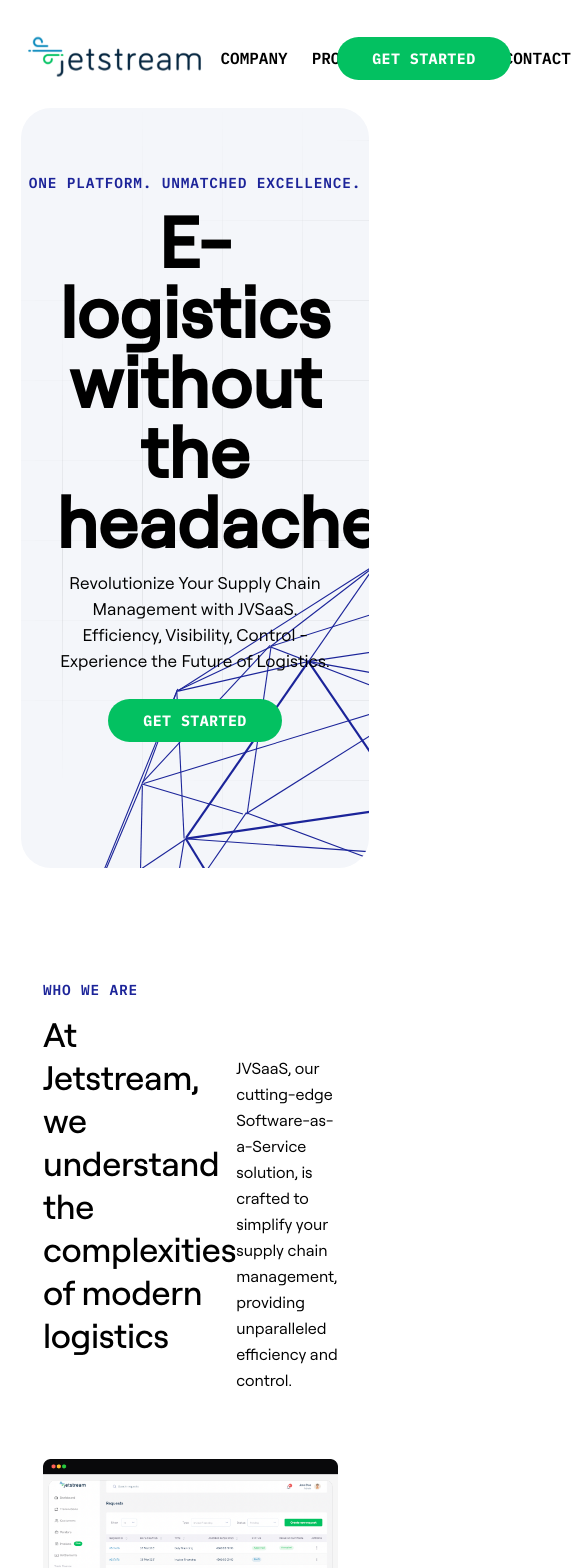
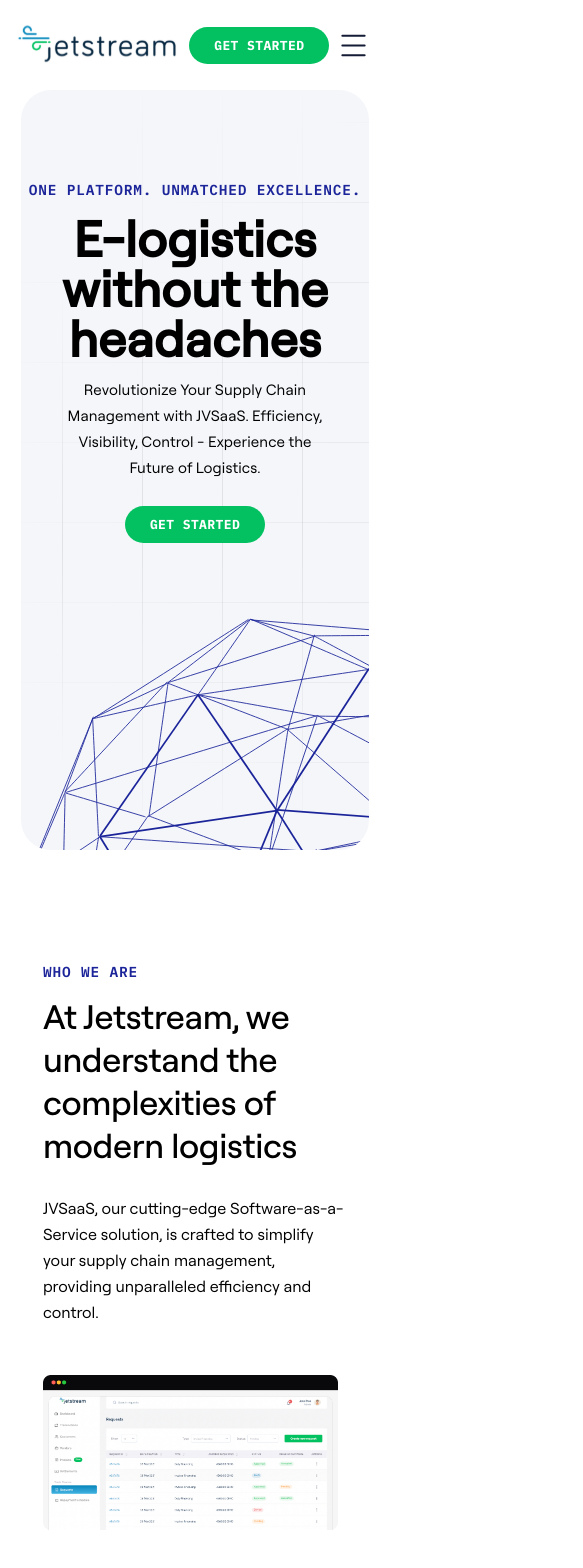
Before and after one commit to emeraldkwekowe/jetstream-landing-new, a React (Create React App) app: page / in a window 390 px wide. Shown: the top 1568 px of the page, 583 px wide, since content can reach past the window. Built offline with nearby package versions, Linux system fonts and the light colour scheme.

Commit message:
Add minimal keyframes to ensure solid responsiveness

```diff
--- a/src/helpers/theme/theme.tsx
+++ b/src/helpers/theme/theme.tsx
@@ -4,5 +4,9 @@
 const theme = {
   pallete,
   typography,
+  responsive: {
+    tablet: "950px",
+    mobile: "550px",
+  },
 };
 export default theme;
--- a/src/pages/Landing/components/Header/Header.tsx
+++ b/src/pages/Landing/components/Header/Header.tsx
@@ -1,6 +1,7 @@
 import { memo } from "react";
 import { HeaderContainer, LogoContainer, Nav } from "./styles";
 import { ReactComponent as Logo } from "../../../../Assets/jetstream.svg";
+import { ReactComponent as MoreIcon } from "../../../../Assets/more_icon.svg";
 import Link from "../Link/Link";
 
 function Header() {
@@ -23,8 +24,12 @@
           Contact
         </Link>
       </Nav>
-      <Link href="hfhfhf" type="flat">
+      {/*TODO: Remove useless links*/}
+      <Link href="hfhfhf" className="flat">
         Get started
+      </Link>
+      <Link href="#!" className="more">
+        <MoreIcon height="25" width="25" style={{ marginTop: 5 }} />
       </Link>
     </HeaderContainer>
   );
--- a/src/pages/Landing/components/Header/styles.js
+++ b/src/pages/Landing/components/Header/styles.js
@@ -1,5 +1,6 @@
 import styled from "styled-components";
 import { slideInUp } from "../../../../helpers/animations";
+import theme from "../../../../helpers/theme/theme";
 
 export const HeaderContainer = styled.header`
   height: 90px;
@@ -12,6 +13,21 @@
     animation-delay: 0.3s;
     animation-name: ${slideInUp};
   }
+  .more {
+    display: none;
+  }
+  @media (max-width: ${theme.responsive.tablet}) {
+    padding: 0px 3% 0px;
+    nav {
+      display: none;
+    }
+    .more {
+      display: block;
+    }
+    .flat {
+      margin-left: auto;
+    }
+  }
 `;
 
 export const LogoContainer = styled.a`
@@ -20,6 +36,11 @@
   animation-name: ${slideInUp};
   svg {
     width: 187px;
+  }
+  @media (max-width: ${theme.responsive.tablet}) {
+    svg {
+      width: 170px;
+    }
   }
 `;
 
--- a/src/pages/Landing/components/Hero/Hero.tsx
+++ b/src/pages/Landing/components/Hero/Hero.tsx
@@ -47,8 +47,8 @@
         <H3>{}One platform. Unmatched excellence.</H3>
         <H1>E-logistics without the headaches</H1>
         <P>
-          Revolutionize Your Supply Chain Management with JVSaaS. <br />
-          Efficiency, Visibility, Control - Experience the Future of Logistics.
+          Revolutionize Your Supply Chain Management with JVSaaS. Efficiency,
+          Visibility, Control - Experience the Future of Logistics.
         </P>
         <Link href="here" type="flat">
           Get Started
--- a/src/pages/Landing/components/Hero/styles.js
+++ b/src/pages/Landing/components/Hero/styles.js
@@ -42,7 +42,20 @@
     animation-name: ${slideInUp};
     animation-delay: 0.7s;
   }
+  @media (max-width: ${theme.responsive.tablet}) {
+    h1 {
+      font-size: 50px;
+      line-height: 50px;
+    }
+    h3 {
+      margin-top: 90px;
+    }
+    p {
+      font-size: 15px;
+    }
+  }
 `;
+
 export const HeroContent = styled.div`
   position: relative;
   z-index: 1;
@@ -50,7 +63,7 @@
 
 export const H1 = styled.h1`
   margin: 0 auto;
-  width: 80%;
+  width: 90%;
   max-width: 700px;
   font-size: 71px;
   font-weight: 600;
@@ -62,6 +75,7 @@
   font-family: ${theme.typography.primaryFontRegular};
   margin: 0 auto;
   width: 80%;
+  max-width: 500px;
   font-size: 17px;
   font-weight: 200;
   line-height: 26px;
@@ -81,6 +95,24 @@
   left: 0;
   right: 0;
   bottom: -455px;
+  @media (max-width: ${theme.responsive.tablet}) {
+    transform: scale(0.7);
+    margin-bottom: 90px;
+    margin-left: -5%;
+  }
+  @media (max-width: 780px) {
+    margin-left: -14%;
+  }
+  @media (max-width: 700px) {
+    transform: scale(0.9);
+    margin-bottom: 20px;
+    margin-left: -20%;
+  }
+  @media (max-width: ${theme.responsive.mobile}) {
+    transform: scale(0.8);
+    margin-bottom: -30px;
+    margin-left: -40%;
+  }
 `;
 
 export const AnimationContainer = styled.div`
--- a/src/pages/Landing/components/Link/Link.tsx
+++ b/src/pages/Landing/components/Link/Link.tsx
@@ -6,14 +6,19 @@
   children: React.ReactNode;
   type?: "text" | "flat" | "border";
   style?: React.CSSProperties;
+  className?: string;
 }
 
 function Link(props: Props) {
-  const { href, children, type = "text" } = props;
+  const { href, children, type = "text", className, style } = props;
 
   return (
-    <LinkContainer>
-      <a href={href} data-testid="custom-link" className={type}>
+    <LinkContainer style={style} className={className}>
+      <a
+        href={href}
+        data-testid="custom-link"
+        className={`${type} ${className}`}
+      >
         {children}
       </a>
     </LinkContainer>
--- a/src/pages/Landing/components/Link/styles.js
+++ b/src/pages/Landing/components/Link/styles.js
@@ -28,4 +28,11 @@
       }
     }
   }
+  @media (max-width: ${theme.responsive.tablet}) {
+    a.flat {
+      font-size: 13px;
+      padding: 10px;
+      width: 120px;
+    }
+  }
 `;
--- a/src/pages/Landing/components/WhoWeAre/WhoWeAre.tsx
+++ b/src/pages/Landing/components/WhoWeAre/WhoWeAre.tsx
@@ -6,13 +6,13 @@
   return (
     <WhoWeAreContainer>
       <div className="parent">
-        <AnimateInViewPort>
+        <AnimateInViewPort delay={0.1}>
           <H3>who we are</H3>
           <H2>
             At Jetstream, we understand the complexities of modern logistics
           </H2>
         </AnimateInViewPort>
-        <AnimateInViewPort delay={0.1}>
+        <AnimateInViewPort delay={0.2}>
           <p>
             JVSaaS, our cutting-edge Software-as-a-Service solution, is crafted
             to simplify your supply chain management, providing unparalleled
@@ -20,7 +20,7 @@
           </p>
         </AnimateInViewPort>
       </div>
-      <AnimateInViewPort delay={0.1}>
+      <AnimateInViewPort delay={0.2}>
         <img
           src={require("../../../../Assets/jetvision.png")}
           alt="Jetvision dashboard"
--- a/src/pages/Landing/components/WhoWeAre/styles.js
+++ b/src/pages/Landing/components/WhoWeAre/styles.js
@@ -26,4 +26,15 @@
     width: 97%;
     margin-top: 50px;
   }
+  @media (max-width: 800px) {
+    div.parent {
+      flex-direction: column;
+      div {
+        p {
+          margin: 0;
+          margin-top: 0;
+        }
+      }
+    }
+  }
 `;
```
Also changed, not shown: src/Assets/more_icon.svg (added).
